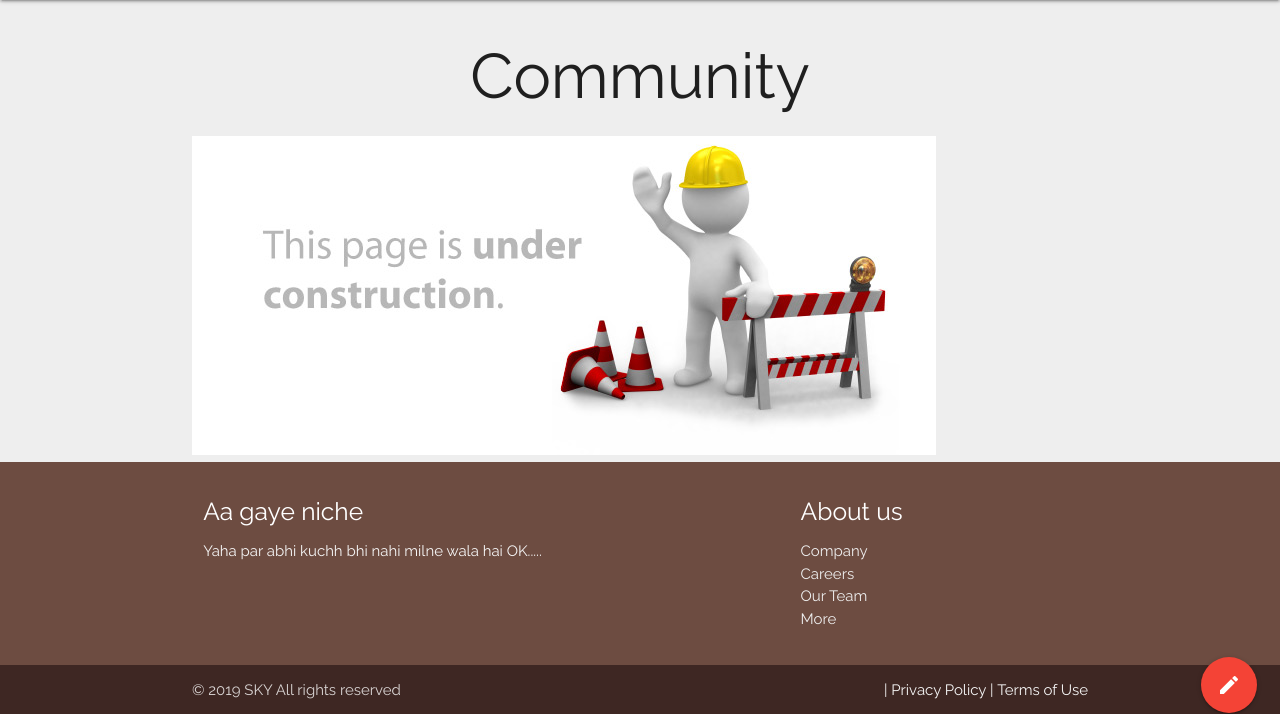
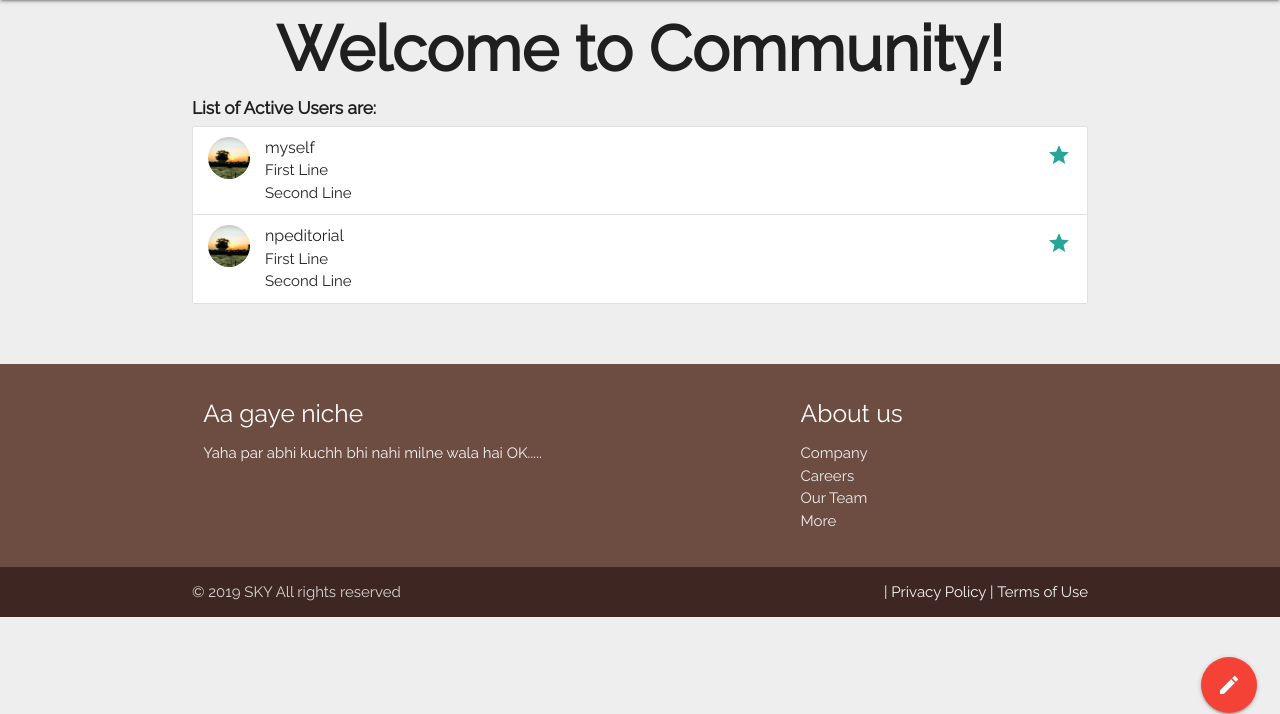
Before and after one commit to nsky80/editorial, a Django app: page /community in a window 1280 px wide. Shown: the part 64-778 px from the top of the page. Run offline with Django 3.2, Linux system fonts and the light colour scheme; a user stored in the database is signed in; data comes from the database, SQL or seed files in the repository; both versions use the stored data as it was after the commit; some libraries are stand-ins or nearby versions.

Commit message:
community tab added and action button fixed

```diff
--- a/mysite/main/templates/main/community.html
+++ b/mysite/main/templates/main/community.html
@@ -2,11 +2,26 @@
     {% block title %}Community | Explore & ask{% endblock %}
 
     {% block content %}
-		<center><h1>Community</h1></center>
+        <center><h1 style="margin: 15px;"><b>Welcome to Community!</b></h1></center>
+        {% load static %}
         <div class="container">
+		    <h6><b>List of Active Users are: </b></h6>
 
-            {% load static %}
-            <img class="responsive-img" src="{% static 'main/images/under_construction.jpg' %}">
+            <ul class="collection">
+                {% for u in users %}
+                    <li class="collection-item avatar">
+                      <img src="{% static 'main/images/back1.jpg' %}" alt="" class="circle">
+                      <span class="title">{{u}}</span>
+                      <p>First Line <br>
+                         Second Line
+                      </p>
+                      <a href="#!" class="secondary-content"><i class="material-icons">grade</i></a>
+                    </li>
+                {% endfor %}
+            </ul>
+
+            <!-- <img class="responsive-img" src=" static 'main/images/under_construction.jpg"> -->
 
         </div>
+    <br><br>
     {% endblock %}
--- a/mysite/main/templates/main/includes/fixed_action_button.html
+++ b/mysite/main/templates/main/includes/fixed_action_button.html
@@ -3,9 +3,9 @@
       <i class="large material-icons">mode_edit</i>
     </a>
     <ul>
-      <li><a class="btn-floating red"><i class="material-icons">insert_chart</i></a></li>
-      <li><a class="btn-floating yellow darken-1"><i class="material-icons">format_quote</i></a></li>
-      <li><a class="btn-floating green"><i class="material-icons">publish</i></a></li>
-      <li><a class="btn-floating blue"><i class="material-icons">attach_file</i></a></li>
+      <li><a class="btn-floating red tooltipped" data-position="left" data-tooltip="Analysis"><i class="material-icons">insert_chart</i></a></li>
+      <li><a class="btn-floating yellow darken-1 tooltipped" data-position="left" data-tooltip="Write your own Essay"><i class="material-icons">format_quote</i></a></li>
+      <li><a class="btn-floating green tooltipped" data-position="left" data-tooltip="Upload"><i class="material-icons">publish</i></a></li>
+      <li><a href="/feedback" class="btn-floating blue tooltipped" data-position="left" data-tooltip="Give Feedback"><i class="material-icons">feedback</i></a></li>
     </ul>
   </div>
--- a/mysite/main/views.py
+++ b/mysite/main/views.py
@@ -4,6 +4,9 @@ from django.http import HttpResponse
 from django.contrib import messages
 from django.contrib.auth import login, logout, authenticate
 from django.contrib.auth.forms import UserCreationForm, AuthenticationForm
+from django.contrib.auth.models import User		# for community tab purpose
+from django.contrib.sessions.models import Session
+from django.utils import timezone
 
 
 def single_slug(request, single_slug):
@@ -133,9 +136,21 @@ def about(request):
 
 
 def community(request):
-	return render(request=request,
-				  template_name="main/community.html",
-				 )
+	if request.user.is_authenticated:
+		active_sessions = Session.objects.filter(expire_date__gte=timezone.now())
+		user_id_list = []
+		for session in active_sessions:
+			data = session.get_decoded()
+			user_id_list.append(data.get('_auth_user_id', None))
+		# Query all logged in users based on id list
+		users =  User.objects.filter(id__in=user_id_list)
+		return render(request=request,
+					template_name="main/community.html",
+					context={"users": users},
+					)
+	else:
+		messages.warning(request, f"For Community Login first!")
+		return redirect("main:login")
 
 
 def account(request):
--- a/mysite/mysite/settings.py
+++ b/mysite/mysite/settings.py
@@ -157,3 +157,6 @@ MEDIA_URL= "/media/"
 # https://docs.djangoproject.com/en/2.1/howto/static-files/
 
 STATIC_URL = '/static/'
+
+
+SESSION_EXPIRE_AT_BROWSER_CLOSE = True
```
Also changed, not shown: mysite/db.sqlite3, mysite/media/images/essay/Artificial-Intelligence-754x611_GtXlGIa.png (added).
